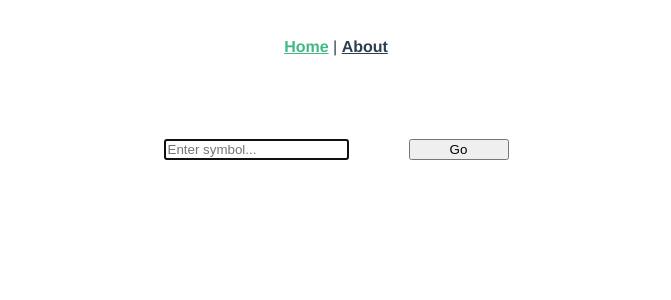
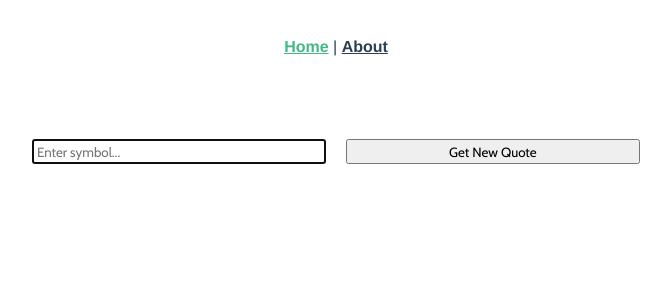
Before and after one commit to piknikki/stock-tracker, a Vue app: page / in a window 1280 px wide. Shown: the top 300 px of the page, without its empty margins (304-975 px from the left). Built offline with nearby package versions, Linux system fonts and the light colour scheme.

Commit message:
try to fix some spacing and font issues

```diff
--- a/public/index.html
+++ b/public/index.html
@@ -5,7 +5,8 @@
     <meta http-equiv="X-UA-Compatible" content="IE=edge">
     <meta name="viewport" content="width=device-width,initial-scale=1.0">
     <link rel="icon" href="<%= BASE_URL %>favicon.ico">
-    <title><%= htmlWebpackPlugin.options.title %></title>
+      <link href="https://fonts.googleapis.com/css2?family=Cabin&family=Lora&family=Roboto:wght@400;700&display=swap" rel="stylesheet">
+      <title><%= htmlWebpackPlugin.options.title %></title>
   </head>
   <body>
     <noscript>
--- a/src/components/StockQuote.vue
+++ b/src/components/StockQuote.vue
@@ -8,7 +8,7 @@
       </div>
       <div class="flex-row">
         <span class="left">Range</span>
-        <span class="right">{{stock.companyName}}</span>
+        <span class="right">{{stock.low}} - {{stock.high}}</span>
       </div>
       <div class="flex-row">
         <span class="left">Open</span>
@@ -54,9 +54,17 @@ export default {
 
 <style scoped>
 #company-name {
+  width: 40%;
+}
+
+#company-name, .header {
+  text-transform: uppercase;
   display: flex;
   justify-items: left;
+  flex-wrap: wrap;
+  font-family: 'Lora', serif;
 }
+
 #stock-card {
   display: flex;
   flex-direction: column;
--- a/src/views/Home.vue
+++ b/src/views/Home.vue
@@ -8,10 +8,11 @@
         </div>
       </div>
       <div class="button-area">
-        <input type="text"
+        <input type="text" class="buttons"
                autofocus placeholder="Enter symbol..." v-model="symbol" v-on:keyup.enter="search"/>
         <span>
-          <input class="go-button" type="button" value="Go" v-on:click="search" />
+          <input class="buttons" type="button" value="Get New Quote" v-on:click="search" />
+
         </span>
       </div>
     </div>
@@ -71,26 +72,13 @@ export default {
 </script>
 
 <style>
-ul, li {
-  list-style-type: none;
-  list-style-position:inside;
-  margin:0;
-  padding:0;
-}
-
-ul {
-  display: flex;
-  flex-direction: column;
-}
-
-li {
-  display: flex;
-  flex-direction: row;
-  flex-wrap: nowrap;
-  border-bottom: 1px solid black;
-  margin-bottom: 10px;
-  padding: 20px;
-  font-size: 1.5em;
+input, button {
+  padding: 0.2em;
+  margin: 0.1em 0.2em;
+  box-sizing: content-box;
+  -moz-box-sizing: content-box;
+  -webkit-box-sizing: content-box;
+  font-family: 'Cabin', sans-serif;
 }
 
 #container {
@@ -98,11 +86,8 @@ li {
   margin: 0 auto;
 }
 
-input {
-  margin: 10px 30px;
-}
-
-.go-button {
-  width: 100px;
+.buttons {
+  width: 45%;
+  margin: 10px;
 }
 </style>
```
